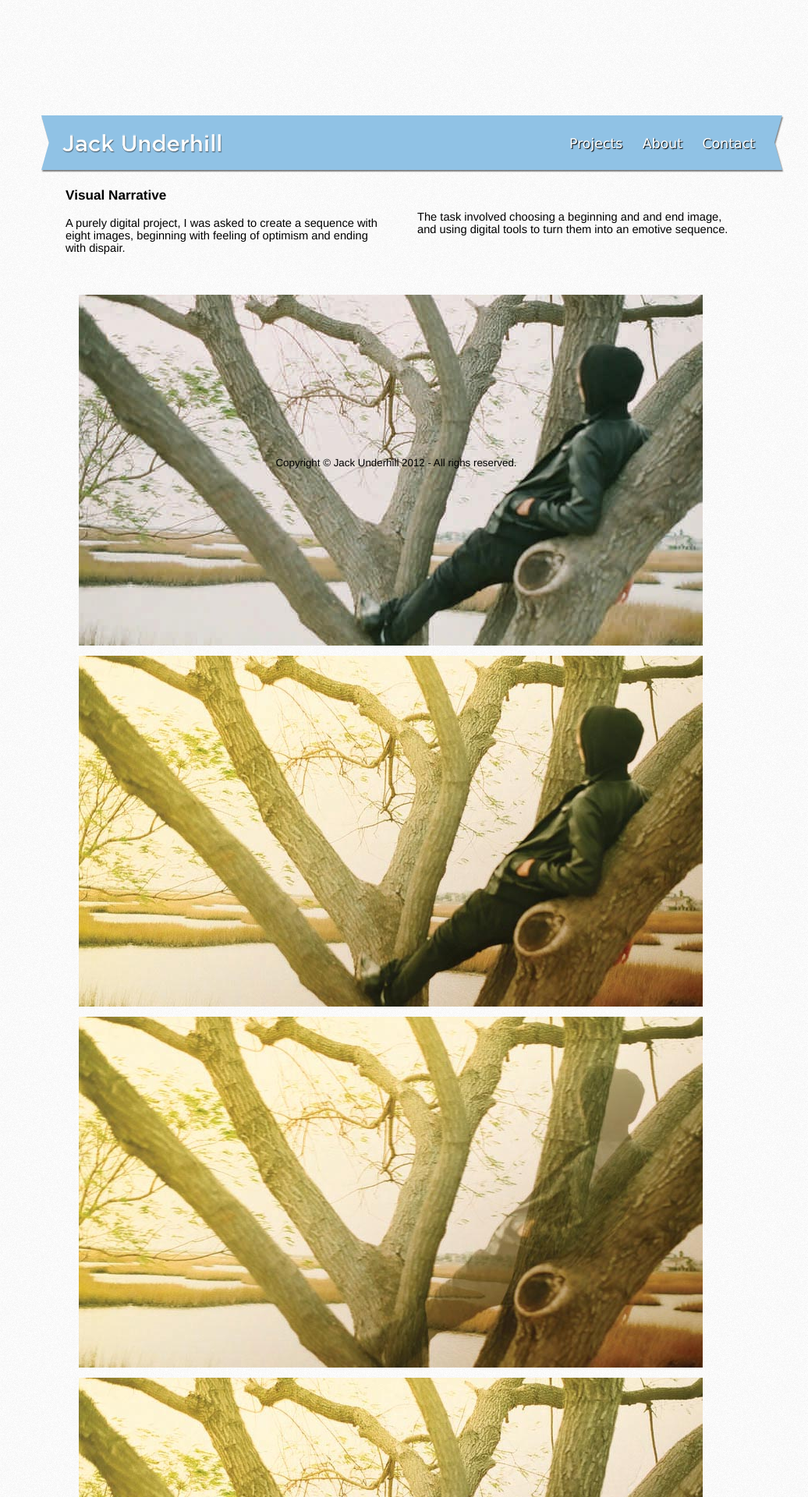
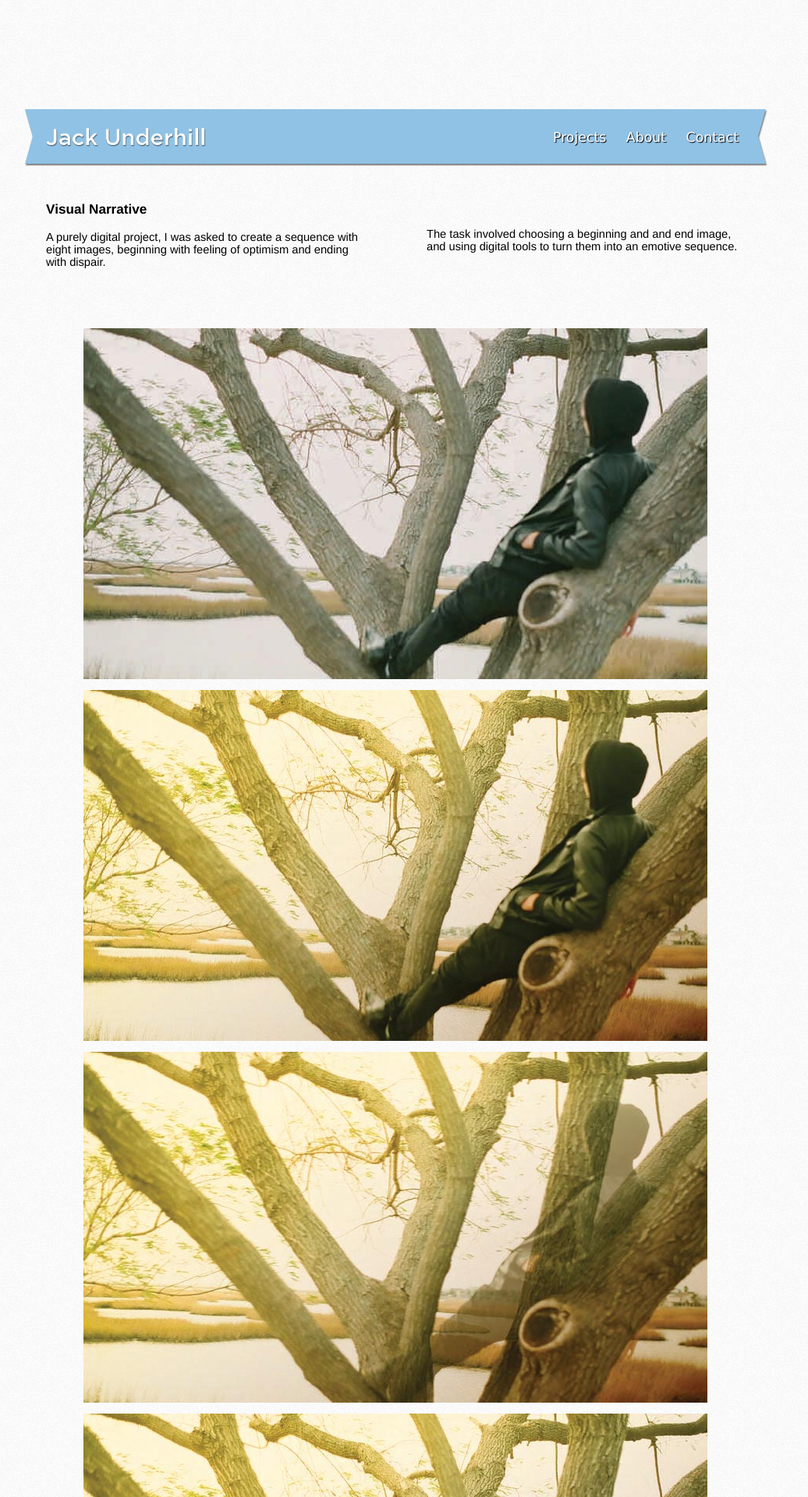
Before and after one commit to jackunderhill/jackunderhill.github.com, a Jekyll site: the page built from visualnarrative.html, in a window 1280 px wide. Shown: the top 1920 px of the page at 78% size, without its empty margins (132-1168 px from the left). Built offline with Jekyll 4.4.1, drawn with Linux system fonts in a browser that asks for light colours.

Commit message:
A few layout tweaks.

```diff
--- a/_layouts/default.html
+++ b/_layouts/default.html
@@ -36,12 +36,8 @@
     {{ content }}
 
 
-      <div id="footer">
-        <p>Copyright © Jack Underhill 2012 - All righs reserved.</p>
-      </div>
     </div>
   </div>
 
-
 </body>
 </html>
--- a/amnesty.html
+++ b/amnesty.html
@@ -15,6 +15,6 @@ title: Weather
 		</div>
 	</div>
 	<div id="amnestyvideo">
-		<iframe src="http://player.vimeo.com/video/35334558" width="850" height="490" frameborder="0" webkitAllowFullScreen mozallowfullscreen allowFullScreen></iframe> <p><a href="http://vimeo.com/35334558">
+		<iframe src="http://player.vimeo.com/video/35334558" width="850" height="490" frameborder="0" webkitAllowFullScreen mozallowfullscreen allowFullScreen></iframe>
 	</div>
 </section>
--- a/css/styles.css
+++ b/css/styles.css
@@ -5,7 +5,12 @@ body > #container { height: auto; min-height: 100%; }
 /* Generic Selectors */
 
 
-body {background: url(../images/grain.png);}
+body {background: url(../images/grain.png);
+	text-align: center;
+	margin:0;
+   	padding:0;
+   	height:100%;
+}
 
 h1 {position: absolute;
 	left: 30px;
@@ -116,11 +121,9 @@ li {
 	text-align: left;
 	float: left;
 	position: relative;
-	width: 400px;
+	width: 900px;
 	margin: 0;
-	padding-top: 5px;
-	padding-bottom: 20px;
-	padding-left: 25px;
+	top: 20px;
 }
 
 .description-about {
@@ -139,7 +142,6 @@ li {
 }
 
 
-/* ID's */
 
 #bodyfont {
 	position: relative;
@@ -152,11 +154,13 @@ li {
 
 #container {
 	top: 130px;
+	left: -21px;
 	position: relative;
 	width: 920px;
 	height: 280px;
 	text-align: center;
 	margin: 0 auto;
+	min-height:100%;
 }
 
 #headercontainer {
@@ -169,18 +173,15 @@ li {
 }
 
 #footer {
-	 clear: both;
-	 position: relative;
-	 top: 300px;
-	 z-index: 10;
-	 height: 3em;
-	 margin-top: -3em;
+	position: relative;
+	height: 50px;
 	font-family: Helvetica, Verdana, Arial, sans-serif;
 	font-size: 10pt
+	top: 50px;
 }
 
 #content {
-	padding-bottom: 3em;
+	padding-bottom: 50px;
 }
 
 #leftdescription{
@@ -197,7 +198,7 @@ li {
 	position: absolute;
 	width: 400px;
 	top: 5px;
-	right: 18px;
+	right: 0px;
 	height: 100px;
 	margin: 0;
 }
@@ -233,7 +234,7 @@ li {
 
 #foodimage {
 	position: relative;
-	top: 190px;
+	top: 100px;
 }
 
 #eclipsetopimage {
@@ -245,6 +246,7 @@ li {
 #eclipseleftzoom {
 	position: relative;
 	top: 140px;
+	left: 10px;
 	float: left;
 	padding-bottom: 50px;
 
@@ -254,19 +256,20 @@ li {
 	position: relative;
 	top: 140px;
 	float: right;
+	right: 10px;
 	padding-bottom: 50px;
 }
 
 
 #postertopimage {
 	position: relative;
-	top: 90px;
+	top: 110px;
 
 }
 
 #posterleftimage {
 	position: relative;
-	top: 140px;
+	top: 150px;
 	float: left;
 	padding-left: 28px;
 	padding-bottom: 50px;
@@ -275,7 +278,7 @@ li {
 
 #posterrightimage {
 	position: relative;
-	top: 140px;
+	top: 150px;
 	float: right;
 	padding-right: 27px;
 	padding-bottom: 50px;
@@ -293,15 +296,35 @@ li {
 }
 
 #narrativeimages {
-	position: absolute;
-	top: 150px;
-	padding-bottom: 20px;
+	position: relative;
+	top: 100px;
+	left: 20px;
+	padding-bottom: 40px;
 }
 
 #narrativeimages img {
+	position: relative;
 	padding-bottom: 10px;
+	margin: 0 auto;
 }
 
+#leftdescriptionvn {
+	position: absolute;
+	top: 0px;
+	width: 400px;
+	height: 100px;
+	margin: 0;
+	left: 32px;
+}
+
+#rightdescriptionvn {
+	position: absolute;
+	width: 400px;
+	top: 4px;
+	right: -15px;
+	height: 100px;
+	margin: 0;
+}
 
 
 a { text-decoration: none; color: white; }
--- a/sip.html
+++ b/sip.html
@@ -13,6 +13,7 @@ title: Food Waste
 			<br/>
 			<p>To highlight this problem, I created sticky dashed-line tape to visually respresent the amount of that particular food is wasted and a QR code label. This QR code, when scanned with your smart phone links to lovefoodhatewaste.com</p>
 		</div>
+	</div>
 	<div id="foodimage">
 		<img src="images/sip/img1.jpg">
 	</div>
--- a/visualnarrative.html
+++ b/visualnarrative.html
@@ -3,15 +3,16 @@ layout: default
 title: Visual Narrative
 ---
 <section>
-	<div id="bodyfont">
-		<div id="leftdescription" class="description-about">
+	<div id="bodyfont" class="description">
+		<div id="leftdescriptionvn">
 			<h3>Visual Narrative</h3>
 			<p>A purely digital project, I was asked to create a sequence with eight images, beginning with feeling of optimism and ending with dispair.</p>
 		</div>
-		<div id="rightdescription" class="description-about">
+		<div id="rightdescriptionvn">
 			<br/>
 			<br/>
 			<p>The task involved choosing a beginning and and end image, and using digital tools to turn them into an emotive sequence.</p>
+		</div>
 	</div>
 		<div id="narrativeimages">
 			<ul>
```
Also changed, not shown: about.html (+7 -6 lines), 1 other file. Lines whose indentation alone changed are shown as unchanged.
